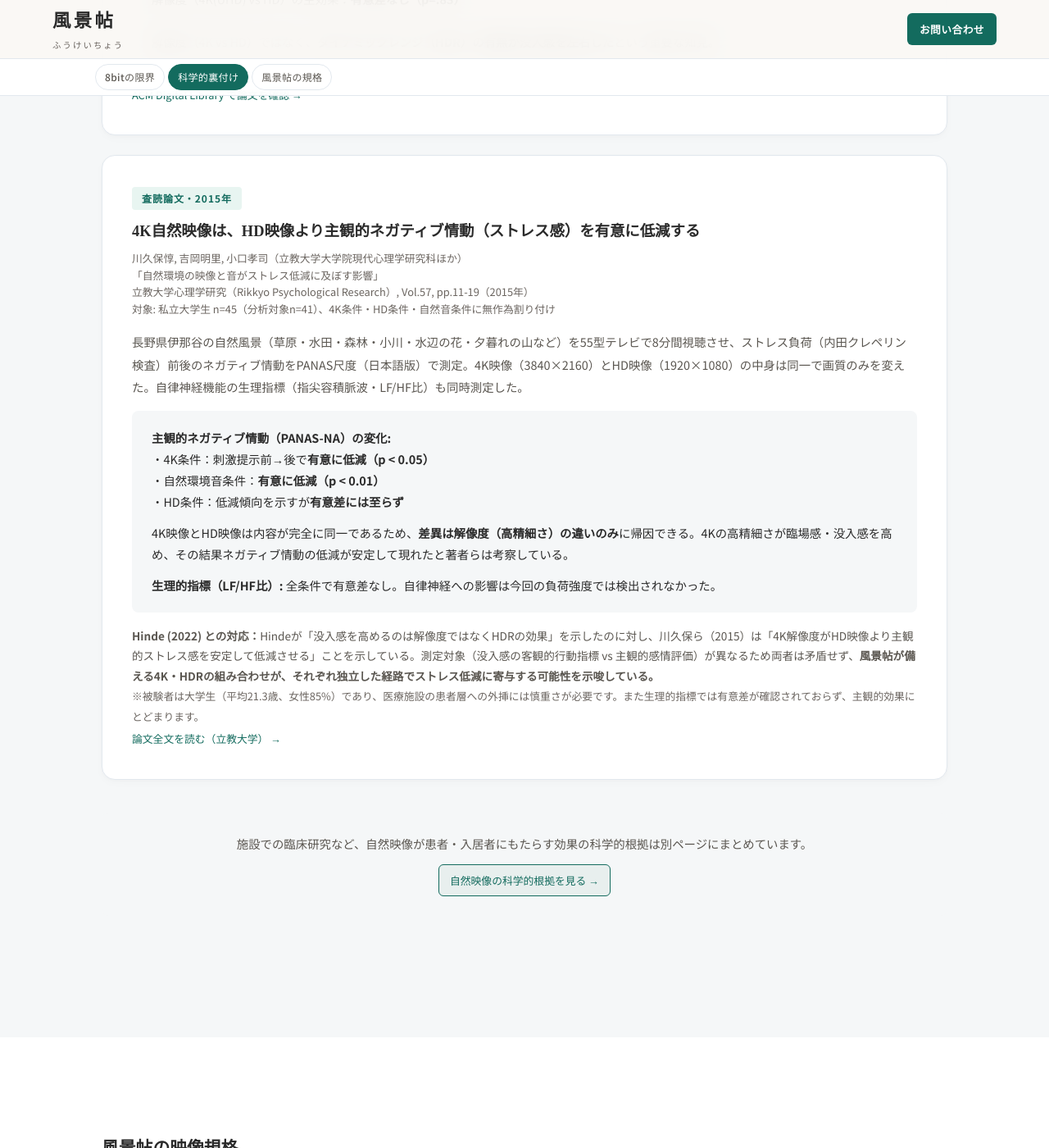
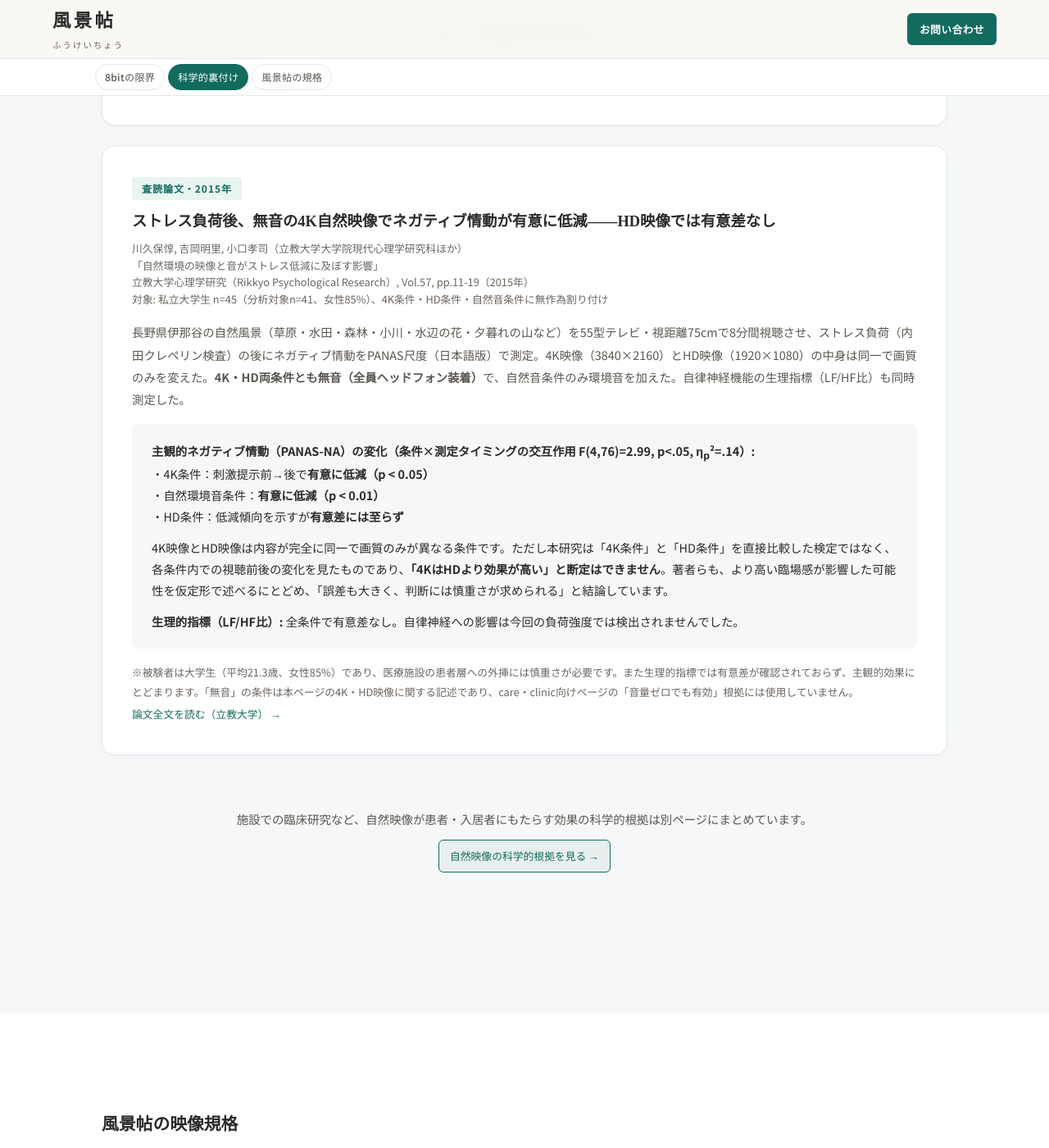
Before and after one commit to dr836gnypeq-ctrl/fukeichou-site, a Jekyll site: the page built from quality.html, in a window 1280 px wide and 1400 px high, scrolled down 4012 px. Shown: the whole window at 82% size. Built offline with Jekyll 4.4.1, drawn with Linux system fonts in a browser that asks for light colours; nearby versions of some CDN libraries; some of the changed text lies outside the part shown.

Commit message:
quality.html: 川久保カードを台帳の確定24要件に合わせて改稿、参考文献リンクの配置を統一
- 川久保(2015)カード: 「解像度のみに帰因できる」という撤回済みの因果主張を削除し、著者の慎重な結論に置き換え
- 川久保カード: 見出しを「4K>HD」の直接比較主張から、各条件独自の結果を並べる表現に変更（統計的に不成立な読み替えを回避）
- 川久保カード: 視距離75cm・4K/HD両条件が無音だったことを明記、交互作用の統計量(F(4,76)=2.99, p<.05, η²=.14)を追加
- Hinde(2022)との「独立した経路」統合パラグラフを削除（台帳が明確に削除確定としている記述）
- 篠原・Hindeカードの参考文献リンクを、他ページと同じ「カード下部のみ」の配置に統一（篠原は下部リンクがなく、Hindeは上下で重複していた）

Co-Authored-By: Claude Sonnet 5 <noreply@anthropic.com>

```diff
--- a/quality.html
+++ b/quality.html
@@ -253,8 +253,7 @@ canvas.ql-bit-canvas{height:40px}
       <div class="ql-study-meta">
         篠原未歩, 石井英里子, 星野祐子, 山田光穗（東海大学・鹿児島県立短期大学）<br>
         「高品質な映像条件が人にもたらす癒やし効果の検討」<br>
-        パーソナルコンピュータ利用技術学会論文誌, 16巻2号, pp. 40–55（2021年）<br>
-        DOI: <a class="ev-study-link" href="https://doi.org/10.24663/jjpcats.16.2_40" target="_blank" rel="noopener">10.24663/jjpcats.16.2_40</a>
+        パーソナルコンピュータ利用技術学会論文誌, 16巻2号, pp. 40–55（2021年）
       </div>
       <div class="ql-study-body">
         被験者12名に、映像規格の異なる自然画像（花・動物を含む風景）を各5分間視聴させ、心拍数・呼吸数・脳血流動態（NIRS＝近赤外分光法、脳の血流変化を光で非侵襲的に測定する手法）・皮膚温度の4種類の生体信号を計測した。比較した映像規格は以下の3種類。
@@ -278,6 +277,7 @@ canvas.ql-bit-canvas{height:40px}
         <span style="font-size:.8rem;color:var(--ink-faint)">※被験者12名・単施設研究であり、結果はすべての環境・対象者に同一の効果を保証するものではありません。</span><br>
         <span style="font-size:.8rem;color:var(--ink-faint)">※統計記号：p は有意確率（p < 0.05 で「偶然でない差」と判定）。F は分散分析の検定統計量。以下の論文でも同じ基準を使用しています。</span>
       </p>
+      <a class="ev-study-link" href="https://doi.org/10.24663/jjpcats.16.2_40" target="_blank" rel="noopener">DOIリンクで論文を確認 →</a>
     </div>
 
     <div class="ql-study">
@@ -285,8 +285,7 @@ canvas.ql-bit-canvas{height:40px}
       <h3>HDR映像は、SDR映像より自然映像の没入感を有意に高める</h3>
       <div class="ql-study-meta">
         Hinde, S. J., Noland, K. C., Thomas, G. A., Bull, D. R., & Gilchrist, I. D.「On the Immersive Properties of High Dynamic Range Video」<br>
-        ACM Transactions on Applied Perception, Vol. 19, No. 2, Article 7（2022年）<br>
-        DOI: <a class="ev-study-link" href="https://doi.org/10.1145/3524692" target="_blank" rel="noopener">10.1145/3524692</a>
+        ACM Transactions on Applied Perception, Vol. 19, No. 2, Article 7（2022年）
       </div>
       <div class="ql-study-body">
         BBC自然史ドキュメンタリー（Planet Earth II・Blue Planet II）を素材に、HD-SDRと4K(UHD)-HDRの視聴中の没入感を二次課題反応時間法（映像への没入が深いほど外部刺激への反応が遅くなることを利用した客観的指標）で測定。50分間の長尺視聴を2つの独立した実験で検証した。
@@ -303,27 +302,26 @@ canvas.ql-bit-canvas{height:40px}
 
     <div class="ql-study">
       <span class="ql-study-badge">査読論文・2015年</span>
-      <h3>4K自然映像は、HD映像より主観的ネガティブ情動（ストレス感）を有意に低減する</h3>
+      <h3>ストレス負荷後、無音の4K自然映像でネガティブ情動が有意に低減——HD映像では有意差なし</h3>
       <div class="ql-study-meta">
         川久保惇, 吉岡明里, 小口孝司（立教大学大学院現代心理学研究科ほか）<br>
         「自然環境の映像と音がストレス低減に及ぼす影響」<br>
         立教大学心理学研究（Rikkyo Psychological Research）, Vol.57, pp.11-19（2015年）<br>
-        対象: 私立大学生 n=45（分析対象n=41）、4K条件・HD条件・自然音条件に無作為割り付け
+        対象: 私立大学生 n=45（分析対象n=41、女性85%）、4K条件・HD条件・自然音条件に無作為割り付け
       </div>
       <div class="ql-study-body">
-        長野県伊那谷の自然風景（草原・水田・森林・小川・水辺の花・夕暮れの山など）を55型テレビで8分間視聴させ、ストレス負荷（内田クレペリン検査）前後のネガティブ情動をPANAS尺度（日本語版）で測定。4K映像（3840×2160）とHD映像（1920×1080）の中身は同一で画質のみを変えた。自律神経機能の生理指標（指尖容積脈波・LF/HF比）も同時測定した。
+        長野県伊那谷の自然風景（草原・水田・森林・小川・水辺の花・夕暮れの山など）を55型テレビ・視距離75cmで8分間視聴させ、ストレス負荷（内田クレペリン検査）の後にネガティブ情動をPANAS尺度（日本語版）で測定。4K映像（3840×2160）とHD映像（1920×1080）の中身は同一で画質のみを変えた。<strong>4K・HD両条件とも無音（全員ヘッドフォン装着）</strong>で、自然音条件のみ環境音を加えた。自律神経機能の生理指標（LF/HF比）も同時測定した。
       </div>
       <div class="ql-result">
-        <p><strong>主観的ネガティブ情動（PANAS-NA）の変化:</strong><br>
+        <p><strong>主観的ネガティブ情動（PANAS-NA）の変化（条件×測定タイミングの交互作用 F(4,76)=2.99, p&lt;.05, η<sub>p</sub>²=.14）:</strong><br>
         ・4K条件：刺激提示前→後で<strong>有意に低減（p &lt; 0.05）</strong><br>
         ・自然環境音条件：<strong>有意に低減（p &lt; 0.01）</strong><br>
         ・HD条件：低減傾向を示すが<strong>有意差には至らず</strong></p>
-        <p style="margin-top:12px">4K映像とHD映像は内容が完全に同一であるため、<strong>差異は解像度（高精細さ）の違いのみ</strong>に帰因できる。4Kの高精細さが臨場感・没入感を高め、その結果ネガティブ情動の低減が安定して現れたと著者らは考察している。</p>
-        <p style="margin-top:12px"><strong>生理的指標（LF/HF比）:</strong> 全条件で有意差なし。自律神経への影響は今回の負荷強度では検出されなかった。</p>
+        <p style="margin-top:12px">4K映像とHD映像は内容が完全に同一で画質のみが異なる条件です。ただし本研究は「4K条件」と「HD条件」を直接比較した検定ではなく、各条件内での視聴前後の変化を見たものであり、<strong>「4KはHDより効果が高い」と断定はできません</strong>。著者らも、より高い臨場感が影響した可能性を仮定形で述べるにとどめ、「誤差も大きく、判断には慎重さが求められる」と結論しています。</p>
+        <p style="margin-top:12px"><strong>生理的指標（LF/HF比）:</strong> 全条件で有意差なし。自律神経への影響は今回の負荷強度では検出されませんでした。</p>
       </div>
       <p style="font-size:.85rem;color:var(--ink-light);line-height:1.8;margin-bottom:0">
-        <strong>Hinde (2022) との対応：</strong>Hindeが「没入感を高めるのは解像度ではなくHDRの効果」を示したのに対し、川久保ら（2015）は「4K解像度がHD映像より主観的ストレス感を安定して低減させる」ことを示している。測定対象（没入感の客観的行動指標 vs 主観的感情評価）が異なるため両者は矛盾せず、<strong>風景帖が備える4K・HDRの組み合わせが、それぞれ独立した経路でストレス低減に寄与する可能性を示唆している。</strong><br>
-        <span style="font-size:.8rem;color:var(--ink-faint)">※被験者は大学生（平均21.3歳、女性85%）であり、医療施設の患者層への外挿には慎重さが必要です。また生理的指標では有意差が確認されておらず、主観的効果にとどまります。</span>
+        <span style="font-size:.8rem;color:var(--ink-faint)">※被験者は大学生（平均21.3歳、女性85%）であり、医療施設の患者層への外挿には慎重さが必要です。また生理的指標では有意差が確認されておらず、主観的効果にとどまります。「無音」の条件は本ページの4K・HD映像に関する記述であり、care・clinic向けページの「音量ゼロでも有効」根拠には使用していません。</span>
       </p>
       <a class="ev-study-link" href="https://rikkyo.repo.nii.ac.jp/record/10982/files/AA11430459_57_02.pdf" target="_blank" rel="noopener">論文全文を読む（立教大学） →</a>
     </div>
```
